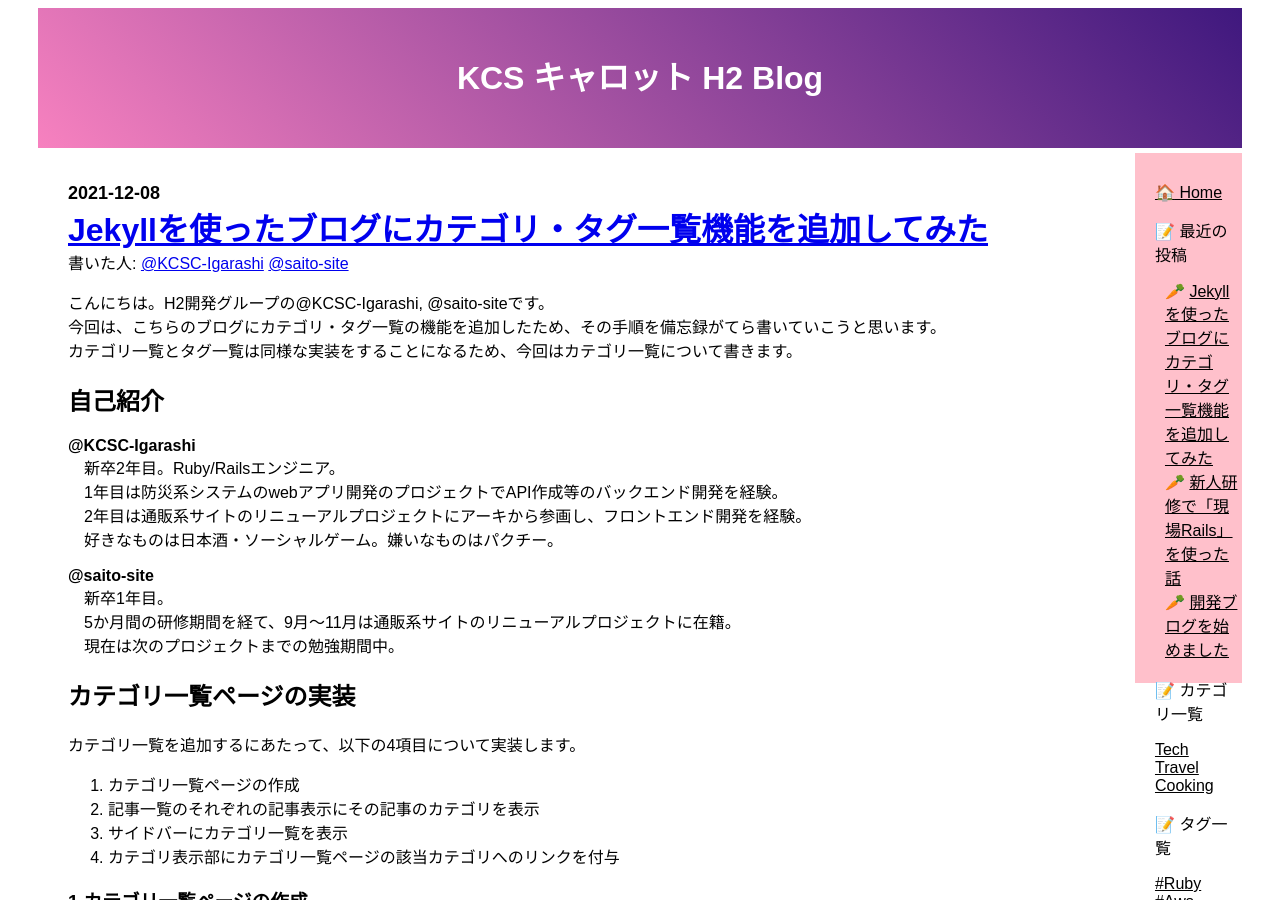
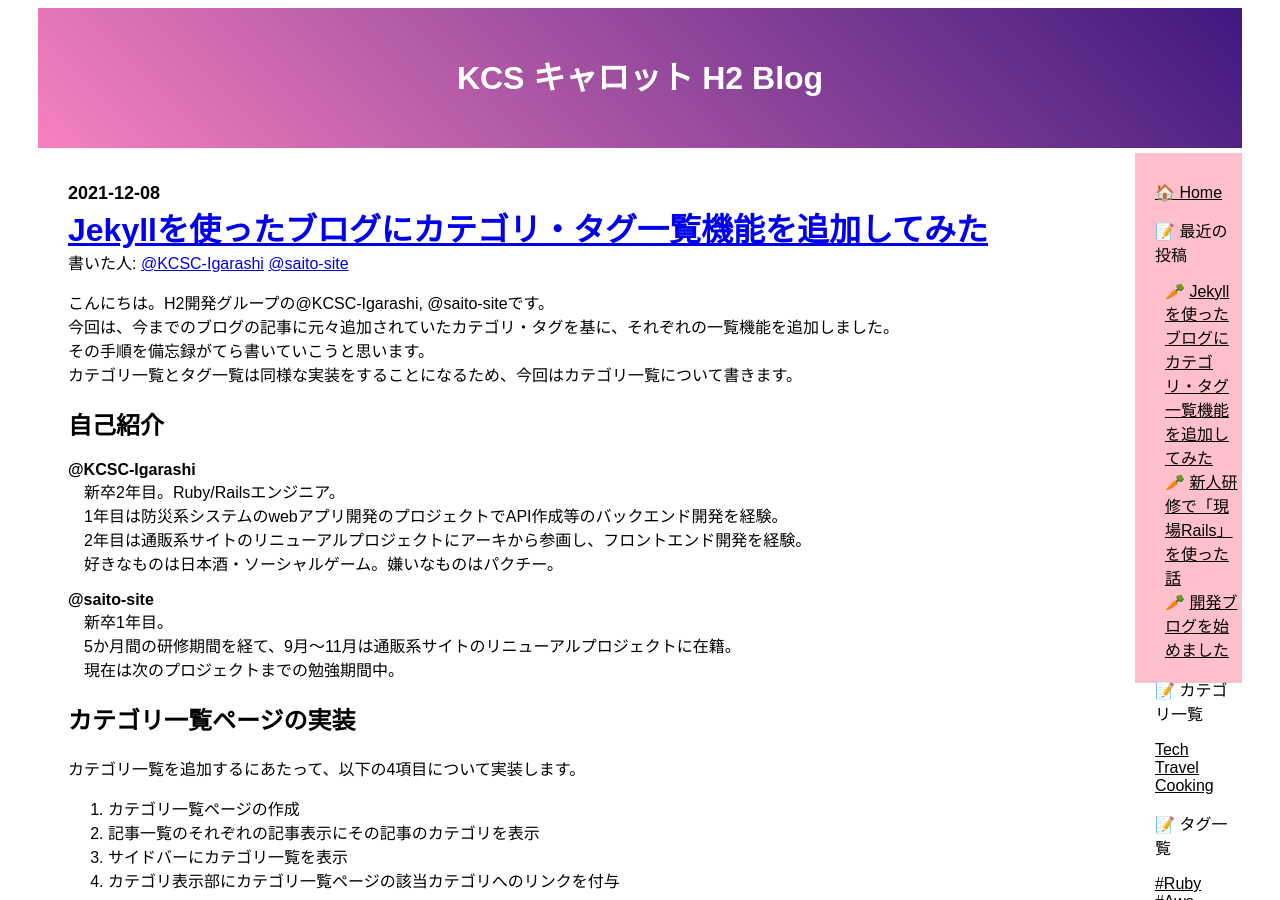
Before and after one commit to kcscarrot-konno/h2carrot.github.io, a Jekyll site: the page built from _posts/2021-12-08-jekyll.md, in a window 1280 px wide and 900 px high. Built offline with Jekyll 4.4.1, drawn with Linux system fonts in a browser that asks for light colours; emoji names are drawn with the system emoji font; comment, search, counter and statistics services are not loaded.

Commit message:
記事内容追加
今回の記事に、今までの記事に元々ついていたカテゴリ・タグを利用して
それぞれの一覧機能を作成した旨を追記。

```diff
--- a/_posts/2021-12-08-jekyll.md
+++ b/_posts/2021-12-08-jekyll.md
@@ -9,7 +9,8 @@ tags: [Ruby, Jekyll]
 ---
 
 こんにちは。H2開発グループの@KCSC-Igarashi, @saito-siteです。
-今回は、こちらのブログにカテゴリ・タグ一覧の機能を追加したため、その手順を備忘録がてら書いていこうと思います。
+今回は、今までのブログの記事に元々追加されていたカテゴリ・タグを基に、それぞれの一覧機能を追加しました。
+その手順を備忘録がてら書いていこうと思います。
 カテゴリ一覧とタグ一覧は同様な実装をすることになるため、今回はカテゴリ一覧について書きます。
 
 ## 自己紹介
```
